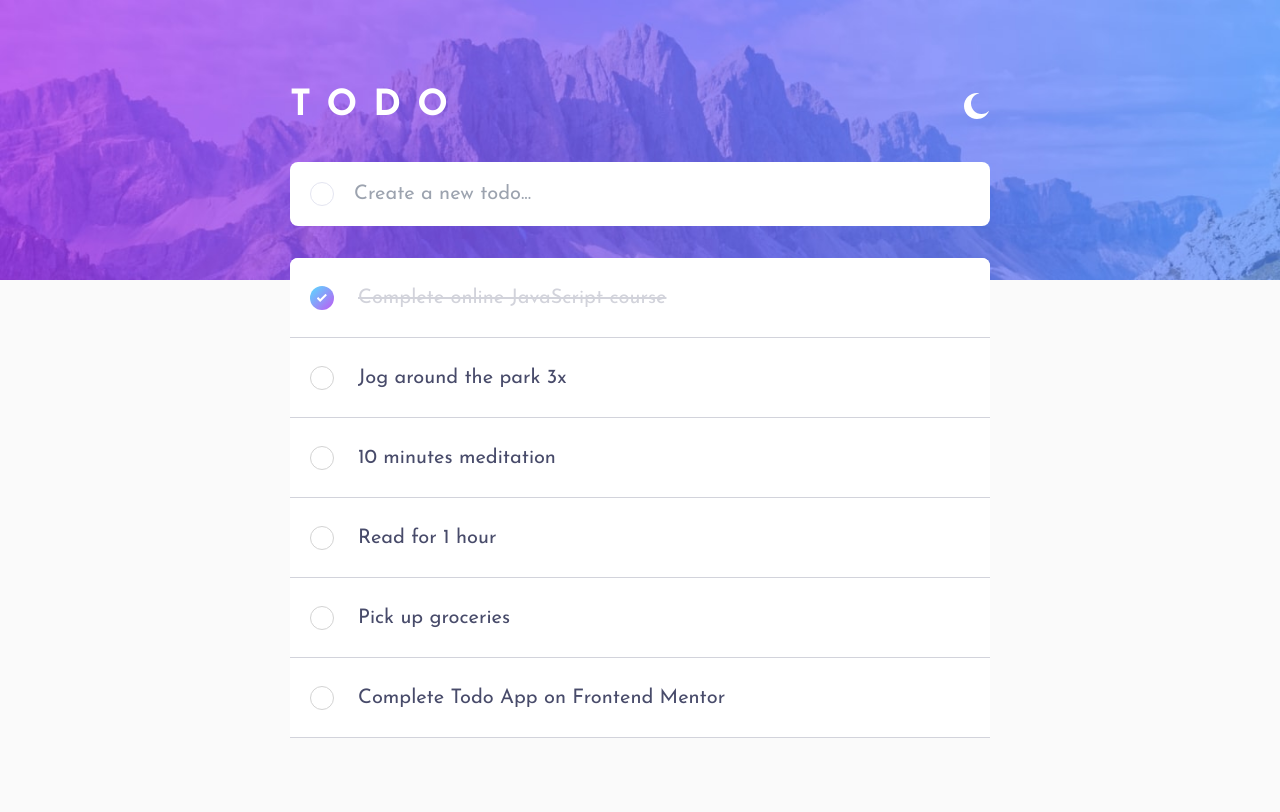
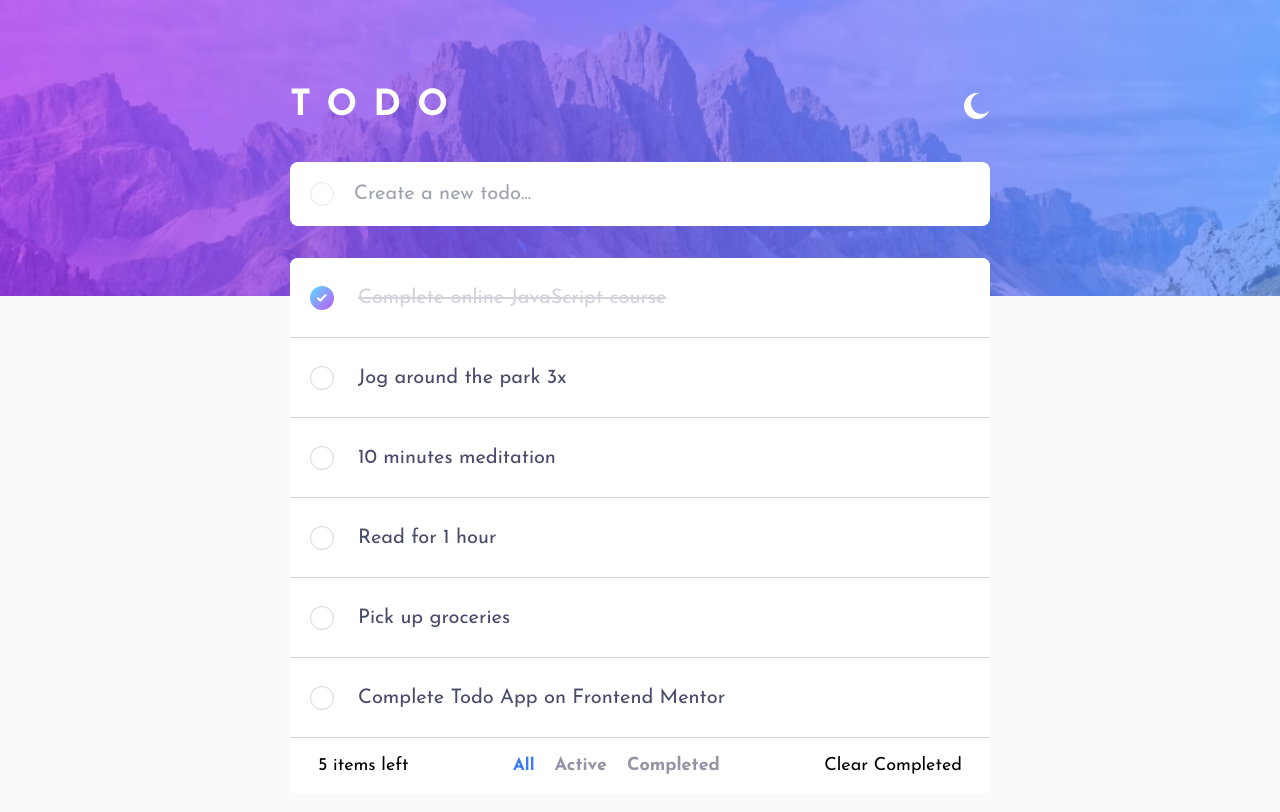
Before and after one commit to nayera540/todo-app-main, a React (Vite) app in the folder todo/: page / in a window 1280 px wide. Shown: the top 812 px of the page. Built offline with nearby package versions, Linux system fonts and the light colour scheme.

Commit message:
Add navigation feature

```diff
--- a/todo/src/App.jsx
+++ b/todo/src/App.jsx
@@ -39,7 +39,7 @@ function todoReducer(state, action) {
         case "All_Tasks":
             return {
                 ...state,
-                todos,
+                todos: state.todos,
             };
         case "Active_Tasks":
             return {
@@ -51,11 +51,10 @@ function todoReducer(state, action) {
                 ...state,
                 completed: state.todos.filter((todo) => todo.done),
             };
-        case "Clear_All":
+        case "Clear_Completed":
             return {
                 ...state,
-                todos: [],
-                active: [],
+                todos: state.todos.filter((todo) => !todo.done),
                 completed: [],
             };
         default:
@@ -87,7 +86,7 @@ function App() {
                 </button>
             </div>
             <div>
-                <TodoList todos={todos} dispatch={dispatch} />
+                <TodoList todos={todos} active={active} completed={completed} dispatch={dispatch} />
             </div>
         </div>
     );
--- a/todo/src/components/todoList/TodoList.jsx
+++ b/todo/src/components/todoList/TodoList.jsx
@@ -1,30 +1,88 @@
-import './todoList.css';
-import Todo from '../todos/Todo';
-import { useState } from 'react';
+import "./todoList.css";
+import Todo from "../todos/Todo";
+import { useState } from "react";
 
+function TodoList({ todos, dispatch, active, completed }) {
+    const [todoInput, setTodoInput] = useState("");
+    const [activeFilter, setActiveFilter] = useState("All");
 
+    let itemsLeft = todos.filter((todo) => !todo.done).length;
 
-function TodoList({todos, dispatch}) {
-    const [todoInput, setTodoInput] = useState("");
-
-    function handleAddNewTask(){
-        dispatch({type: "Add_Task", payload: todoInput});
+    function handleAddNewTask() {
+        dispatch({ type: "Add_Task", payload: todoInput });
         setTodoInput("");
     }
 
+    function handleActiveTasks() {
+        dispatch({ type: "Active_Tasks" });
+        setActiveFilter("Active");
+    }
+
+    function handleAllTasks() {
+        dispatch({ type: "All_Tasks" });
+        setActiveFilter("All");
+    }
+
+    function handleCompletedTasks() {
+        dispatch({ type: "Completed_Tasks" });
+        setActiveFilter("Completed");
+    }
+
+    function handleClearCompletedTasks() {
+        dispatch({ type: "Clear_Completed" });
+        setActiveFilter("All");
+    }
+
     return (
-        <div className='w-full max-w-[700px] mt-9 mb-9'>
-            <div className='relative w-full mb-8'>
+        <div className="w-full max-w-[700px] mt-9 mb-9">
+            <div className="relative w-full mb-8">
                 <span className="absolute left-3 top-1/2 transform -translate-y-1/2 w-6 h-6 rounded-full border-[1px] border-Very-Light-Grayish-Blue bg-white mx-2"></span>
-                <input className='max-w-[700px] w-full h-[55px] rounded-lg py-8 px-5 pl-16 text-xl focus:outline-none text-Very-Dark-Grayish-Blue items-center caret-Bright-Blue' value={todoInput} onChange={e => setTodoInput(e.target.value)} onKeyDown={(e) => {if(e.key === "Enter") handleAddNewTask();}} placeholder='Create a new todo...' />
+                <input
+                    className="max-w-[700px] w-full h-[55px] rounded-lg py-8 px-5 pl-16 text-xl focus:outline-none text-Very-Dark-Grayish-Blue items-center caret-Bright-Blue"
+                    value={todoInput}
+                    onChange={(e) => setTodoInput(e.target.value)}
+                    onKeyDown={(e) => {
+                        if (e.key === "Enter") handleAddNewTask();
+                    }}
+                    placeholder="Create a new todo..."
+                />
             </div>
-            <div className='w-full rounded-lg bg-white'>
-                {todos.length > 0 && todos.map((todo) => (
-                    <Todo key={todo.id} todo={todo} dispatch={dispatch}/>
-                ))}
+            <div className="w-full rounded-lg bg-white">
+                {activeFilter === "All" &&
+                    todos.length > 0 &&
+                    todos.map((todo) => (
+                        <Todo key={todo.id} todo={todo} dispatch={dispatch} />
+                    ))}
+                {activeFilter === "Active" &&
+                    active.length > 0 &&
+                    active.map((todo) => (
+                        <Todo key={todo.id} todo={todo} dispatch={dispatch} />
+                    ))}
+                {activeFilter === "Completed" &&
+                    completed.length > 0 &&
+                    completed.map((todo) => (
+                        <Todo key={todo.id} todo={todo} dispatch={dispatch} />
+                    ))}
+                <div className="filter-tasks w-full bg-white h-14 flex flex-row items-center justify-between rounded-b-lg px-7">
+                    <p>{itemsLeft} items left</p>
+                    <div className="navigate flex gap-5">
+                        <button className={`${activeFilter === "All"? "text-Bright-Blue":"text-Dark-Blue-Grayish-Blue"} font-bold text-[17px]`} onClick={handleAllTasks}>
+                            All
+                        </button>
+                        <button className={`${activeFilter === "Active"? "text-Bright-Blue":"text-Dark-Blue-Grayish-Blue"} font-bold`} onClick={handleActiveTasks}>
+                            Active
+                        </button>
+                        <button className={`${activeFilter === "Completed"? "text-Bright-Blue":"text-Dark-Blue-Grayish-Blue"} font-bold`} onClick={handleCompletedTasks}>
+                            Completed
+                        </button>
+                    </div>
+                    <button className="" onClick={handleClearCompletedTasks}>
+                        Clear Completed
+                    </button>
+                </div>
             </div>
         </div>
-    )
+    );
 }
 
 export default TodoList;
```
Also changed, not shown: todo/src/components/todos/Todo.jsx (+40 -15 lines).
